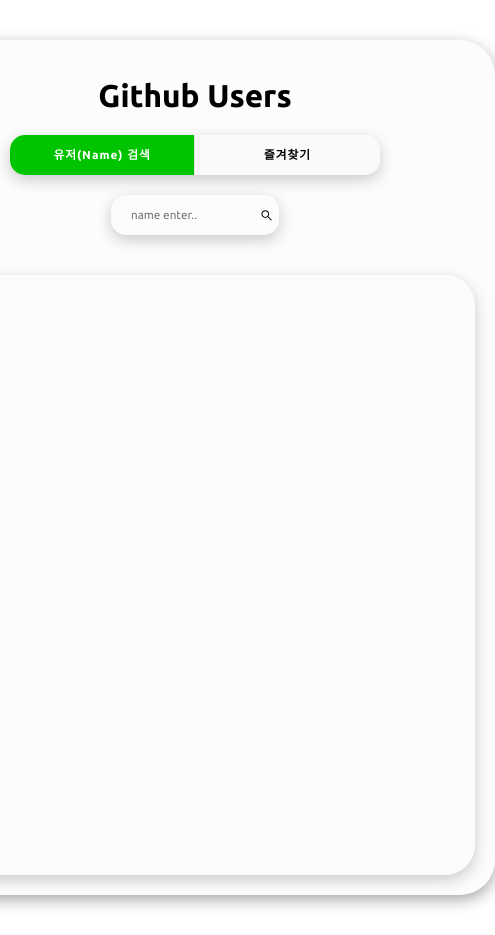
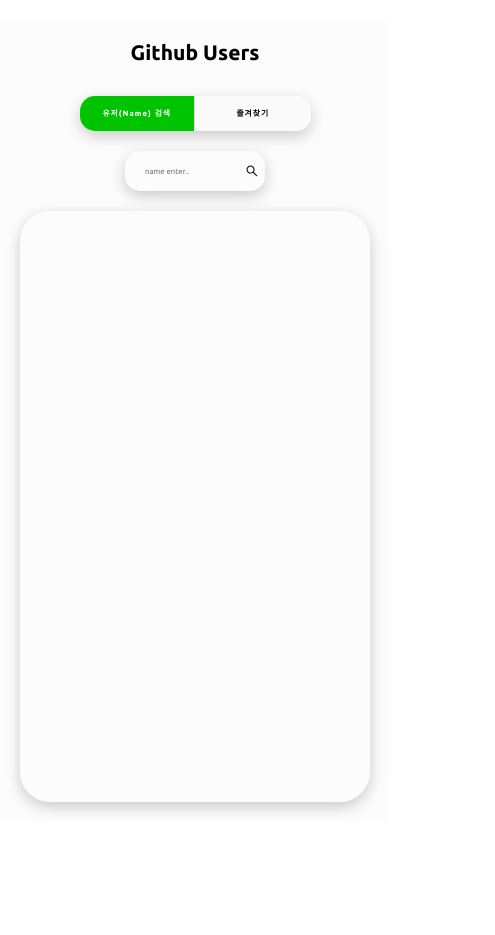
Before and after one commit to chanho-Yoon/GithubUserSearchWeb-redux-typescript, a React (Create React App) app: page / in a window 390 px wide. Shown: the whole page, 495 px wide, since content can reach past the window. After the commit the page ends 844 px from the top, so only its background shows below. Built offline with nearby package versions, Linux system fonts and the light colour scheme.

Commit message:
Add : 모바일에서도 볼 수 있도록 스타일 수정

```diff
--- a/src/App.tsx
+++ b/src/App.tsx
@@ -12,6 +12,7 @@
 
 const Wrapper = styled.div`
   width: 100%;
+  height: 100vh;
   display: flex;
   justify-content: center;
   align-items: center;
--- a/src/assets/styles/global-styles.ts
+++ b/src/assets/styles/global-styles.ts
@@ -68,7 +68,12 @@
     input, button {
         outline: none;
     }
-    @media (min-width: 0px) and (max-width: 700px) {
+    @media (min-width: 0px) and (max-width: 400px) {
+        html {
+            font-size: 6px !important;
+        }
+    }
+    @media (min-width: 400px) and (max-width: 700px) {
         html {
             font-size: 9px !important;
         }
--- a/src/components/List/favoritesListItem.tsx
+++ b/src/components/List/favoritesListItem.tsx
@@ -42,7 +42,7 @@
   .first_word {
     position: absolute;
     top: 15px;
-    left: -90px;
+    left: -40px;
     width: 10px;
     padding: 0 20px 0 0;
     border-right: 5px solid #00c400;
@@ -57,7 +57,7 @@
 
   span {
     width: 350px;
-    padding-left: 40px;
+    padding-left: 20px;
     font-size: 1.5rem;
   }
 
--- a/src/components/List/favoriteslList.tsx
+++ b/src/components/List/favoriteslList.tsx
@@ -20,7 +20,10 @@
 export default FavoriteslList;
 
 const Wrapper = styled.div`
-  width: 100%;
+  width: 75%;
   display: flex;
   justify-content: center;
+  ul {
+    width: 100%;
+  }
 `;
--- a/src/components/List/mainList.tsx
+++ b/src/components/List/mainList.tsx
@@ -15,10 +15,12 @@
 export default MainList;
 
 const Wrapper = styled.div`
+  display: flex;
+  justify-content: center;
   width: 100%;
   height: 600px;
   padding: 30px;
-  margin-top: 40px;
+  margin-top: 20px;
   border-radius: 30px;
   overflow: scroll;
   box-shadow: rgba(0, 0, 0, 0.2) 0px 5px 15px;
--- a/src/components/List/userList.tsx
+++ b/src/components/List/userList.tsx
@@ -20,7 +20,10 @@
 export default UserList;
 
 const Wrapper = styled.div`
-  width: 100%;
+  width: 75%;
   display: flex;
   justify-content: center;
+  ul {
+    width: 100%;
+  }
 `;
--- a/src/components/List/userListItem.tsx
+++ b/src/components/List/userListItem.tsx
@@ -76,7 +76,7 @@
   .first_word {
     position: absolute;
     top: 15px;
-    left: -90px;
+    left: -40px;
     width: 10px;
     padding: 0 20px 0 0;
     border-right: 5px solid #00c400;
@@ -91,7 +91,7 @@
 
   span {
     width: 350px;
-    padding-left: 40px;
+    padding-left: 20px;
     font-size: 1.5rem;
   }
 
--- a/src/components/Search/searchForm.tsx
+++ b/src/components/Search/searchForm.tsx
@@ -42,7 +42,7 @@
   display: flex;
   justify-content: center;
   align-items: center;
-  width: 30%;
+  width: 40%;
   height: 40px;
   margin-top: 20px;
   border-radius: 15px;
@@ -65,7 +65,6 @@
       display: flex;
       align-items: center;
       justify-content: center;
-      width: 15%;
       font-size: 2.3rem;
       cursor: pointer;
     }
--- a/src/components/Tab/tabMenu.tsx
+++ b/src/components/Tab/tabMenu.tsx
@@ -44,7 +44,6 @@
 
 const Wrapper = styled.div`
   width: 66%;
-  height: 40px;
   display: flex;
   justify-content: center;
   margin-top: 20px;
@@ -53,6 +52,7 @@
 
   button {
     width: 50%;
+    padding: 13px 0;
     cursor: pointer;
     font-weight: 700;
     font-size: 1.3rem;
--- a/src/components/main.tsx
+++ b/src/components/main.tsx
@@ -23,21 +23,16 @@
   align-items: center;
   width: 100%;
   max-width: 800px;
-  min-width: 600px;
+  max-height: 800px;
   height: 100%;
-  margin: 40px;
   padding: 20px;
   background-color: #fcfcfc;
-  border-radius: 35px;
-  box-shadow: rgba(0, 0, 0, 0.35) 0px 5px 15px;
 `;
 
 const Header = styled.header`
-  width: 50%;
+  width: 100%;
   height: 35px;
-  margin-top: 20px;
   text-align: center;
-
   h1 {
     font-size: 3.5rem;
     font-weight: 700;
```
